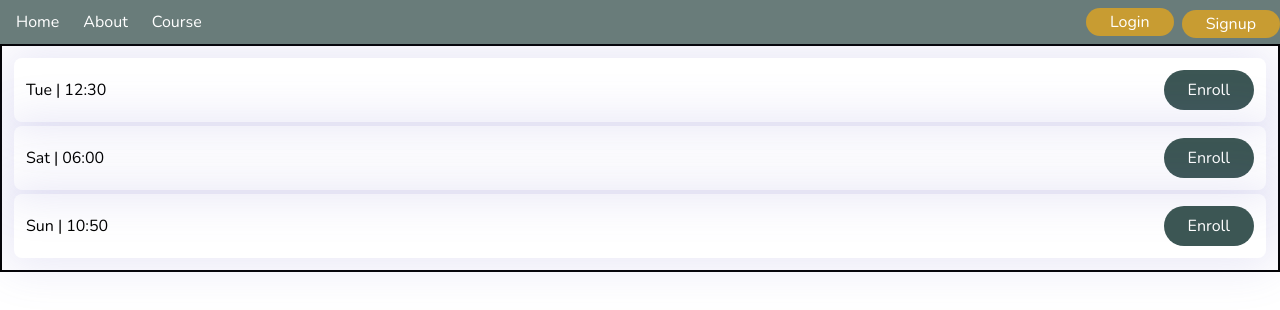
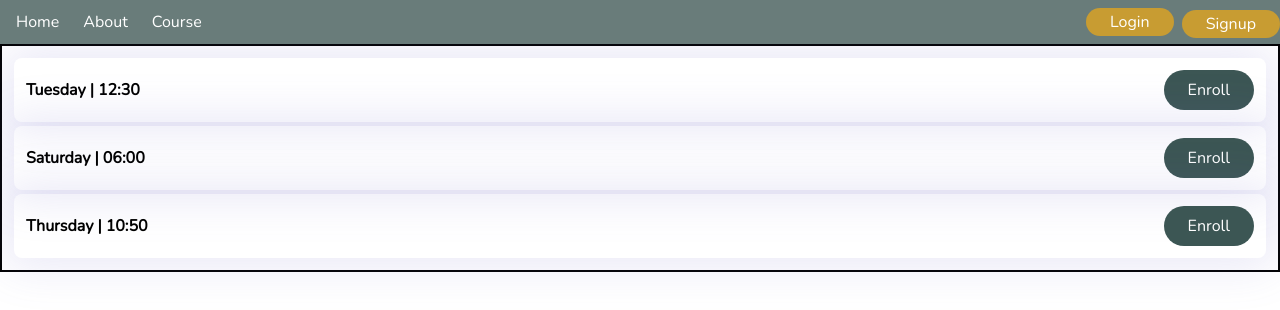
Before and after one commit to DevRyth/Time-Bank-Client, a React (Create React App) app: page /enrolled in a window 1280 px wide. Shown: the top 310 px of the page. Built offline with nearby package versions, Linux system fonts and the light colour scheme.

Commit message:
EnrolledCourse pop-up Component

```diff
--- a/src/components/EnrolledCourse.tsx
+++ b/src/components/EnrolledCourse.tsx
@@ -3,14 +3,14 @@ import Button from '../sharedComponents/button/Button'
 
 export default function EnrolledCourse() {
     return (
-        <div className=" flex flex-col    p-3 border-black border-2   space-y-1">
+        <div className=" flex flex-col  font-extrabold   p-3 border-black border-2   space-y-1">
 
 
 
                <div className="flex  justify-between  p-3 space-x-2 items-center shadow-stacked rounded-lg ">
                    <div className="flex space-x-1">
                 <div>
-                    Tue
+                    Tuesday
                 </div>
 
                 <div>|</div>
@@ -33,7 +33,7 @@ export default function EnrolledCourse() {
             <div className="flex space-x-1">
 
                 <div>
-                    Sat
+                    Saturday
                 </div>
 
                 <div>|</div>
@@ -52,7 +52,7 @@ export default function EnrolledCourse() {
             <div className="flex  justify-between  p-3 space-x-2 items-center shadow-stacked rounded-lg">
             <div className="flex space-x-1">
                 <div>
-                    Sun
+                    Thursday
                 </div>
 
                 <div>|</div>
```
